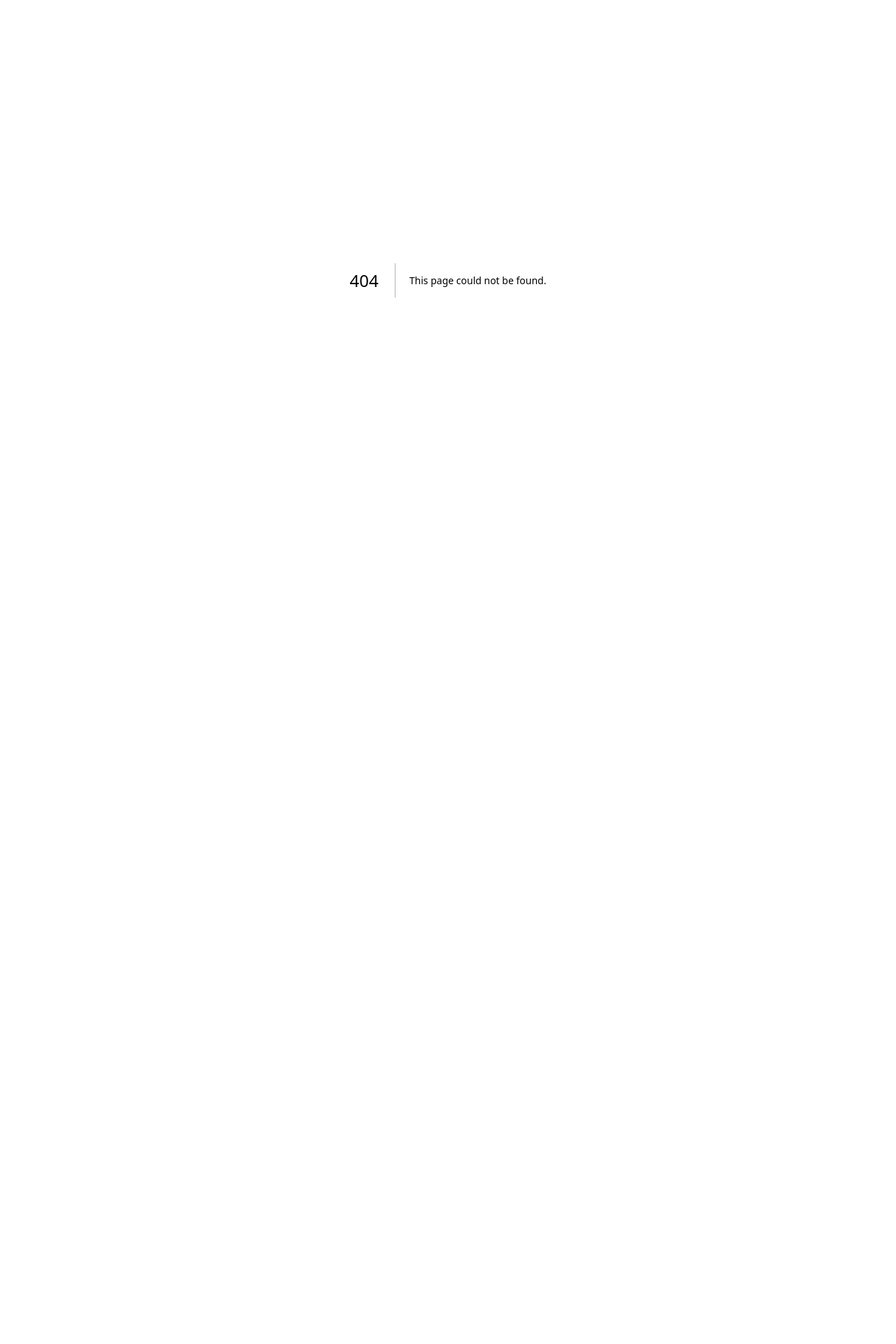
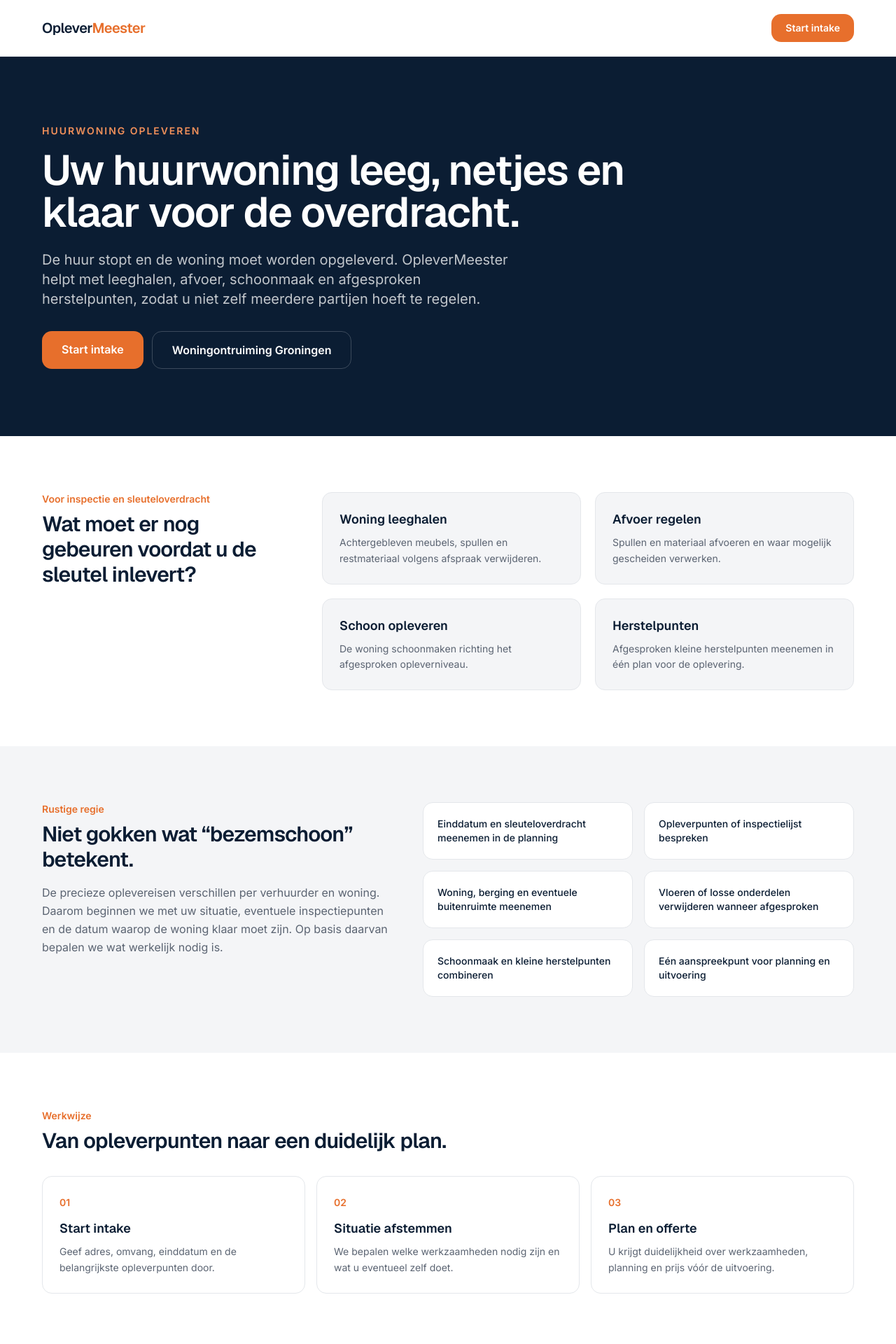
Before and after one commit to sandvlietbv/OpleverMeester, a Next.js app: page /huurwoning-opleveren in a window 1280 px wide. Before the commit this address had no page. Shown: the top 1920 px of the page at 70% size. Before the commit the page ends 800 px from the top, so only its background shows below. Built offline with nearby package versions, Linux system fonts and the light colour scheme.

Commit message:
Add high-intent huurwoning opleveren landing page

```diff
--- /dev/null
+++ b/app/huurwoning-opleveren/page.tsx
@@ -0,0 +1,137 @@
+import type { Metadata } from "next";
+import Link from "next/link";
+import Contact from "@/components/Contact";
+
+export const metadata: Metadata = {
+  title: "Huurwoning opleveren | Leeg, netjes en klaar voor overdracht",
+  description:
+    "Huurwoning opleveren? OpleverMeester helpt met leeghalen, afvoer, schoonmaak en afgesproken herstelpunten. Eén aanspreekpunt tot aan de overdracht.",
+  alternates: { canonical: "/huurwoning-opleveren" },
+  openGraph: {
+    title: "Huurwoning opleveren | OpleverMeester",
+    description: "Van vertrekkende huurder naar een lege, nette woning voor inspectie en sleuteloverdracht.",
+    url: "https://oplevermeester.nl/huurwoning-opleveren",
+    type: "website",
+    locale: "nl_NL",
+  },
+};
+
+const JSON_LD = {
+  "@context": "https://schema.org",
+  "@type": "Service",
+  name: "Huurwoning opleveren",
+  serviceType: "Huurwoning leeghalen en opleverklaar maken",
+  provider: { "@type": "LocalBusiness", name: "OpleverMeester", url: "https://oplevermeester.nl" },
+  areaServed: [
+    { "@type": "AdministrativeArea", name: "Groningen" },
+    { "@type": "AdministrativeArea", name: "Friesland" },
+    { "@type": "AdministrativeArea", name: "Drenthe" },
+  ],
+  url: "https://oplevermeester.nl/huurwoning-opleveren",
+};
+
+export default function HuurwoningOpleverenPage() {
+  return (
+    <>
+      <script type="application/ld+json" dangerouslySetInnerHTML={{ __html: JSON.stringify(JSON_LD) }} />
+      <header className="border-b border-surface-mid bg-white">
+        <div className="container-om flex h-16 items-center justify-between md:h-20">
+          <Link href="/" className="font-display text-lg font-semibold tracking-tight text-navy md:text-xl">Oplever<span className="text-orange">Meester</span></Link>
+          <a href="#intake" className="rounded-om bg-orange px-5 py-2.5 text-sm font-semibold text-white hover:bg-orange-light">Start intake</a>
+        </div>
+      </header>
+
+      <main>
+        <section className="bg-navy py-16 text-white md:py-24">
+          <div className="container-om max-w-5xl">
+            <p className="text-sm font-semibold uppercase tracking-[0.14em] text-orange-light">Huurwoning opleveren</p>
+            <h1 className="mt-4 max-w-4xl font-display text-4xl font-semibold leading-tight tracking-tight md:text-6xl">Uw huurwoning leeg, netjes en klaar voor de overdracht.</h1>
+            <p className="mt-6 max-w-2xl text-lg leading-relaxed text-white/75 md:text-xl">De huur stopt en de woning moet worden opgeleverd. OpleverMeester helpt met leeghalen, afvoer, schoonmaak en afgesproken herstelpunten, zodat u niet zelf meerdere partijen hoeft te regelen.</p>
+            <div className="mt-8 flex flex-wrap gap-3">
+              <a href="#intake" className="rounded-om bg-orange px-7 py-3.5 font-semibold text-white hover:bg-orange-light">Start intake</a>
+              <Link href="/woningontruiming-groningen" className="rounded-om border border-white/20 px-7 py-3.5 font-semibold text-white hover:bg-white/10">Woningontruiming Groningen</Link>
+            </div>
+          </div>
+        </section>
+
+        <section className="bg-white py-16 md:py-20">
+          <div className="container-om grid gap-10 lg:grid-cols-3">
+            <div>
+              <p className="text-sm font-semibold text-orange">Voor inspectie en sleuteloverdracht</p>
+              <h2 className="mt-2 font-display text-3xl font-semibold tracking-tight text-navy">Wat moet er nog gebeuren voordat u de sleutel inlevert?</h2>
+            </div>
+            <div className="lg:col-span-2 grid gap-5 md:grid-cols-2">
+              {[
+                ["Woning leeghalen", "Achtergebleven meubels, spullen en restmateriaal volgens afspraak verwijderen."],
+                ["Afvoer regelen", "Spullen en materiaal afvoeren en waar mogelijk gescheiden verwerken."],
+                ["Schoon opleveren", "De woning schoonmaken richting het afgesproken opleverniveau."],
+                ["Herstelpunten", "Afgesproken kleine herstelpunten meenemen in één plan voor de oplevering."],
+              ].map(([title, body]) => (
+                <div key={title} className="rounded-om border border-surface-mid bg-surface-light p-6">
+                  <h3 className="font-display text-lg font-semibold text-navy">{title}</h3>
+                  <p className="mt-2 text-sm leading-relaxed text-muted">{body}</p>
+                </div>
+              ))}
+            </div>
+          </div>
+        </section>
+
+        <section className="bg-surface-light py-16 md:py-20">
+          <div className="container-om grid gap-10 lg:grid-cols-[0.9fr_1.1fr]">
+            <div>
+              <p className="text-sm font-semibold text-orange">Rustige regie</p>
+              <h2 className="mt-2 font-display text-3xl font-semibold tracking-tight text-navy">Niet gokken wat “bezemschoon” betekent.</h2>
+              <p className="mt-4 max-w-xl leading-relaxed text-muted">De precieze oplevereisen verschillen per verhuurder en woning. Daarom beginnen we met uw situatie, eventuele inspectiepunten en de datum waarop de woning klaar moet zijn. Op basis daarvan bepalen we wat werkelijk nodig is.</p>
+            </div>
+            <div className="grid gap-4 sm:grid-cols-2">
+              {[
+                "Einddatum en sleuteloverdracht meenemen in de planning",
+                "Opleverpunten of inspectielijst bespreken",
+                "Woning, berging en eventuele buitenruimte meenemen",
+                "Vloeren of losse onderdelen verwijderen wanneer afgesproken",
+                "Schoonmaak en kleine herstelpunten combineren",
+                "Eén aanspreekpunt voor planning en uitvoering",
+              ].map((item) => <div key={item} className="rounded-om border border-surface-mid bg-white p-5 text-sm font-medium text-navy">{item}</div>)}
+            </div>
+          </div>
+        </section>
+
+        <section className="bg-white py-16 md:py-20">
+          <div className="container-om max-w-4xl">
+            <p className="text-sm font-semibold text-orange">Werkwijze</p>
+            <h2 className="mt-2 font-display text-3xl font-semibold tracking-tight text-navy">Van opleverpunten naar een duidelijk plan.</h2>
+            <div className="mt-8 grid gap-4 md:grid-cols-3">
+              {[
+                ["01", "Start intake", "Geef adres, omvang, einddatum en de belangrijkste opleverpunten door."],
+                ["02", "Situatie afstemmen", "We bepalen welke werkzaamheden nodig zijn en wat u eventueel zelf doet."],
+                ["03", "Plan en offerte", "U krijgt duidelijkheid over werkzaamheden, planning en prijs vóór de uitvoering."],
+              ].map(([number, title, body]) => (
+                <div key={number} className="rounded-om border border-surface-mid p-6">
+                  <span className="text-sm font-semibold text-orange">{number}</span>
+                  <h3 className="mt-3 font-display text-lg font-semibold text-navy">{title}</h3>
+                  <p className="mt-2 text-sm leading-relaxed text-muted">{body}</p>
+                </div>
+              ))}
+            </div>
+          </div>
+        </section>
+
+        <section className="bg-surface-light py-16 md:py-20">
+          <div className="container-om max-w-4xl">
+            <p className="text-sm font-semibold text-orange">Ook als de deadline dichtbij komt</p>
+            <h2 className="mt-2 font-display text-3xl font-semibold tracking-tight text-navy">Begin met wat er nog openstaat.</h2>
+            <p className="mt-4 max-w-2xl leading-relaxed text-muted">Heeft u al een voorinspectie gehad, een lijst met opleverpunten ontvangen of staat de sleuteloverdracht vast? Zet dat in de intake. Dan kunnen we de aanvraag beoordelen vanuit de echte situatie, zonder algemene beloftes over wat uw verhuurder accepteert.</p>
+          </div>
+        </section>
+
+        <Contact />
+      </main>
+
+      <footer className="border-t border-surface-mid bg-white py-8">
+        <div className="container-om flex flex-col gap-2 text-sm text-muted md:flex-row md:items-center md:justify-between">
+          <p>© OpleverMeester</p><Link href="/" className="font-medium text-navy hover:text-orange">Terug naar homepage</Link>
+        </div>
+      </footer>
+    </>
+  );
+}
```
